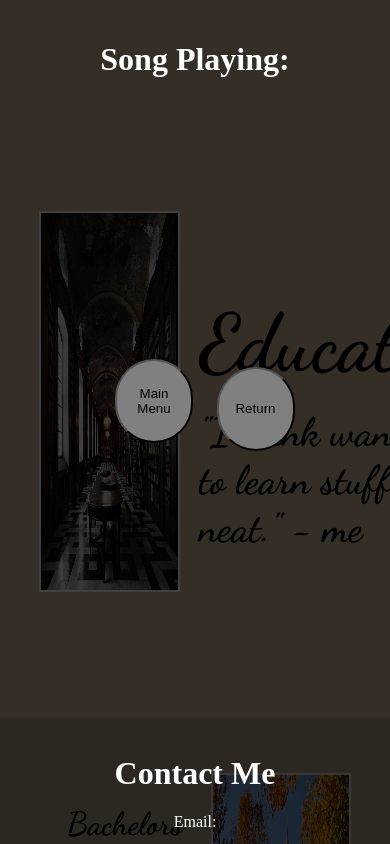
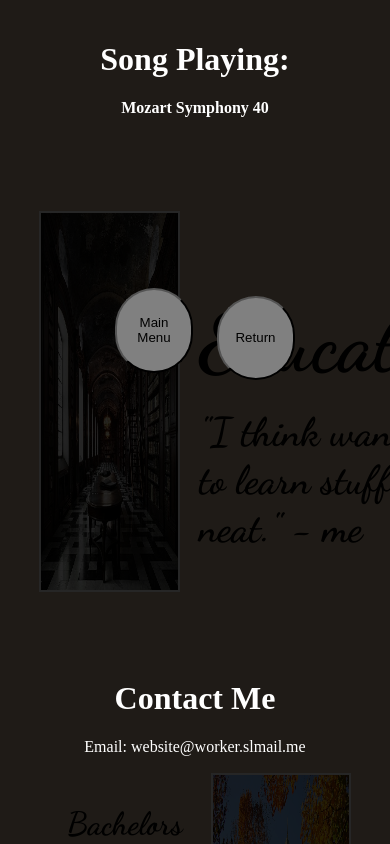
Before and after one commit to Ezequiel-Valencia/AvocadoMoon.github.io, a SvelteKit app: page /education in a window 390 px wide. Both pictures are taken after a click on the button "Menu". Built offline with nearby package versions, Linux system fonts and the light colour scheme.

Commit message:
Made some sites more mobile friendly and added song name to menu

```diff
--- a/src/routes/about_me/+page.svelte
+++ b/src/routes/about_me/+page.svelte
@@ -6,7 +6,7 @@
 </script>
 
 <span id="main-div">
-  <Menu email="general@relaxed.slmail.me" />
+  <Menu email="general@relaxed.slmail.me" songName="Samurai Champloo Aruarian Dance"/>
   <Me />
 
   <Hobbies />
--- a/src/routes/education/+page.svelte
+++ b/src/routes/education/+page.svelte
@@ -11,7 +11,7 @@
 
 
 <div id="main-div">
-    <Menu email=""></Menu>
+    <Menu email="website@worker.slmail.me" songName="Mozart Symphony 40"></Menu>
     <Intro></Intro>
 
     {#if $musicController}
--- a/src/routes/education/intro.svelte
+++ b/src/routes/education/intro.svelte
@@ -23,6 +23,7 @@
         <div>
           <h3 class="degree">Bachelors Degree In Cybersecurity</h3>
           <h2 class="institution">University of Connecticut</h2>
+          <h5>GPA: 3.7</h5>
           <p style="margin: 4%;">
             Getting my education in Cybersecurity was one of the best decisions
             I've made. The subject requires a grasp on all CS subjects for
--- a/src/routes/menu.svelte
+++ b/src/routes/menu.svelte
@@ -35,6 +35,7 @@
   let home_menu = false;
 //   let contact_me = false;
   export let email: string;
+  export let songName: string;
 
 //   onMount(() => {
 //     gsap.registerPlugin(ScrollTrigger);
@@ -57,8 +58,9 @@
 {#if home_menu}
   <div id="home-menu-nav">
 
-    <div style="height:40vh">
-      <h1 style="color: white; text-align:center; padding:5%;">Song Playing:</h1>
+    <div style="height:auto">
+      <h1 style="color: white; text-align:center; padding:5%; padding-bottom:0%;">Song Playing:</h1>
+      <h4 style="color: white; text-align:center; margin-top:0%; padding-top:0%;">{songName}</h4>
     </div>
 
     <div style="height:40vh; text-align:center;" id="big-button-div">
@@ -83,14 +85,14 @@
 {/if}
 
 <style lang="scss">
+  $height-nav: 2%;
   #menu-nav {
-    $border-style: solid;
     position: fixed;
     top: 0;
     padding: 1%;
     left: 50%;
     transform: translate(-50%);
-    border-bottom-style: $border-style;
+    border-bottom-style: solid;
     border-width: 1px;
     border-color: white;
     z-index: 999;
@@ -98,20 +100,20 @@
     max-width: 200px;
     max-height: 100px;
     width: 20%;
-    height: 2%;
+    height: $height-nav;
     text-align: center;
     border-bottom-left-radius: 5px;
     border-bottom-right-radius: 5px;
   }
 
   #home-menu-nav {
-    // top: 0;
+    display:grid;
     bottom: 0;
     position: fixed;
     height: 100vh;
     width: 100vw;
-    z-index: 2;
-    background: rgba(0, 0, 0, 0.75);
+    z-index: 999;
+    background: rgba(0, 0, 0, 0.85);
   }
 
   #menu-nav button {
@@ -135,26 +137,25 @@
     height: 10vh;
     width: 20vw;
     margin-left: 5%;
+    margin-top: 20%;
   }
 
   #contact-me {
     position: relative;
-    background-color: rgba(0, 0, 0, 0.137);
-    height: 20vh;
     text-align: center;
+    max-height: 20vh;
   }
 
   #contact-me h1 {
-    transform: translateY(100%);
+    padding-top: 10%;
+    bottom: 0;
     color: white;
   }
 
   #contact-me p {
-    transform: translateY(200%);
+    bottom: 0;
     color: white;
   }
 
-  #contact-me:hover {
-    background-image: linear-gradient(rgb(0, 183, 255), black);
-  }
+
 </style>
--- a/src/routes/personal_projects/+page.svelte
+++ b/src/routes/personal_projects/+page.svelte
@@ -8,7 +8,7 @@ import Intro from "./intro.svelte";
 
 
 <div id="main-div">
-    <Menu email="website@worker.slmail.me"></Menu>
+    <Menu email="website@worker.slmail.me" songName="Zora's Domain - Day (Breath of the Wild)"></Menu>
     <Intro></Intro>
     <Projects></Projects>
 
--- a/src/routes/work_experience/+page.svelte
+++ b/src/routes/work_experience/+page.svelte
@@ -18,7 +18,7 @@ import { onMount } from "svelte";
 
 
 <div id="main-div">
-    <Menu email="website@worker.slmail.me"></Menu>
+    <Menu email="website@worker.slmail.me" songName="Sabbath - Various Artists"></Menu>
     <Intro></Intro>
     <Experience></Experience>
 
--- a/src/routes/zines/+page.svelte
+++ b/src/routes/zines/+page.svelte
@@ -8,7 +8,7 @@ import Intro from "./intro.svelte";
 
 
 <div id="main-div">
-    <Menu email="zines.zlfwo@slmails.com"></Menu>
+    <Menu email="zines.zlfwo@slmails.com" songName="Sonic Unleashed Windmill Isle Night Acid Jazz"></Menu>
     <Intro></Intro>
     <Zines></Zines>
 
```
